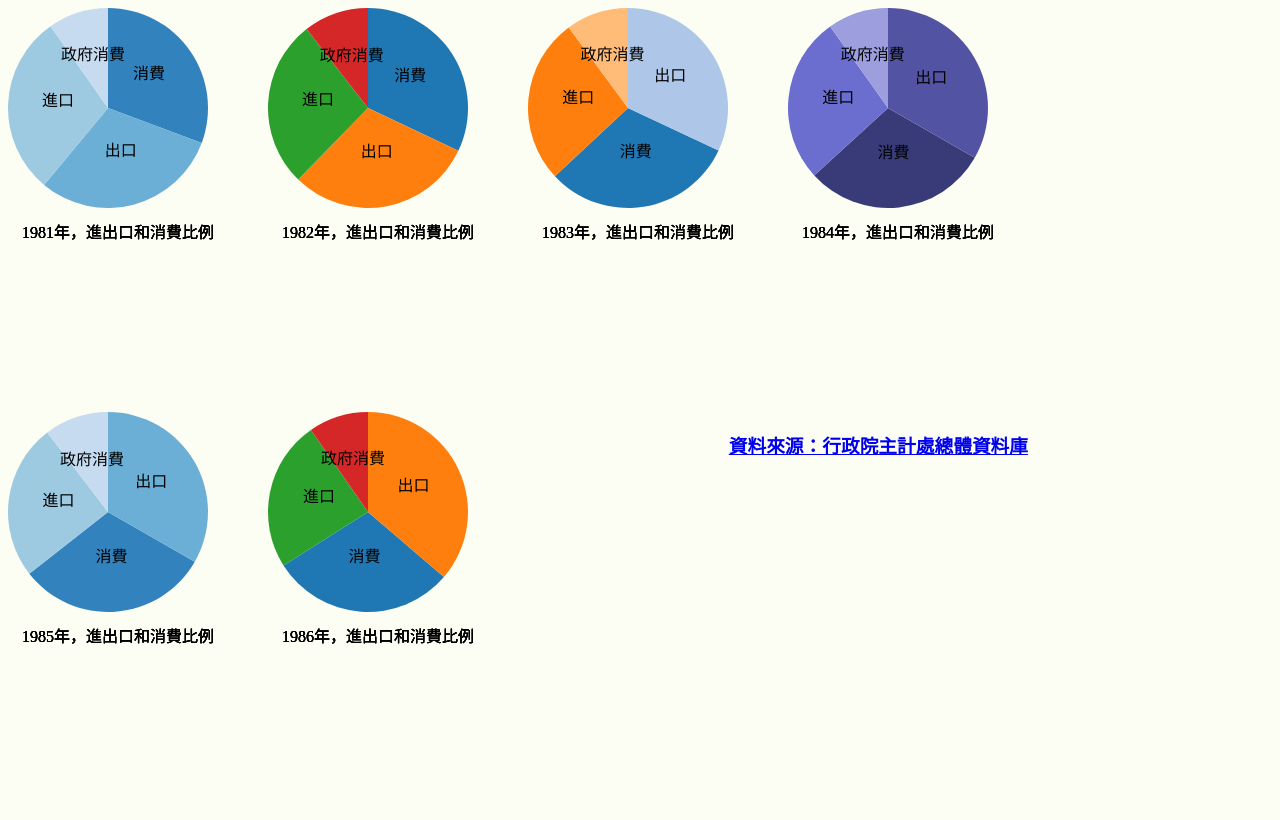
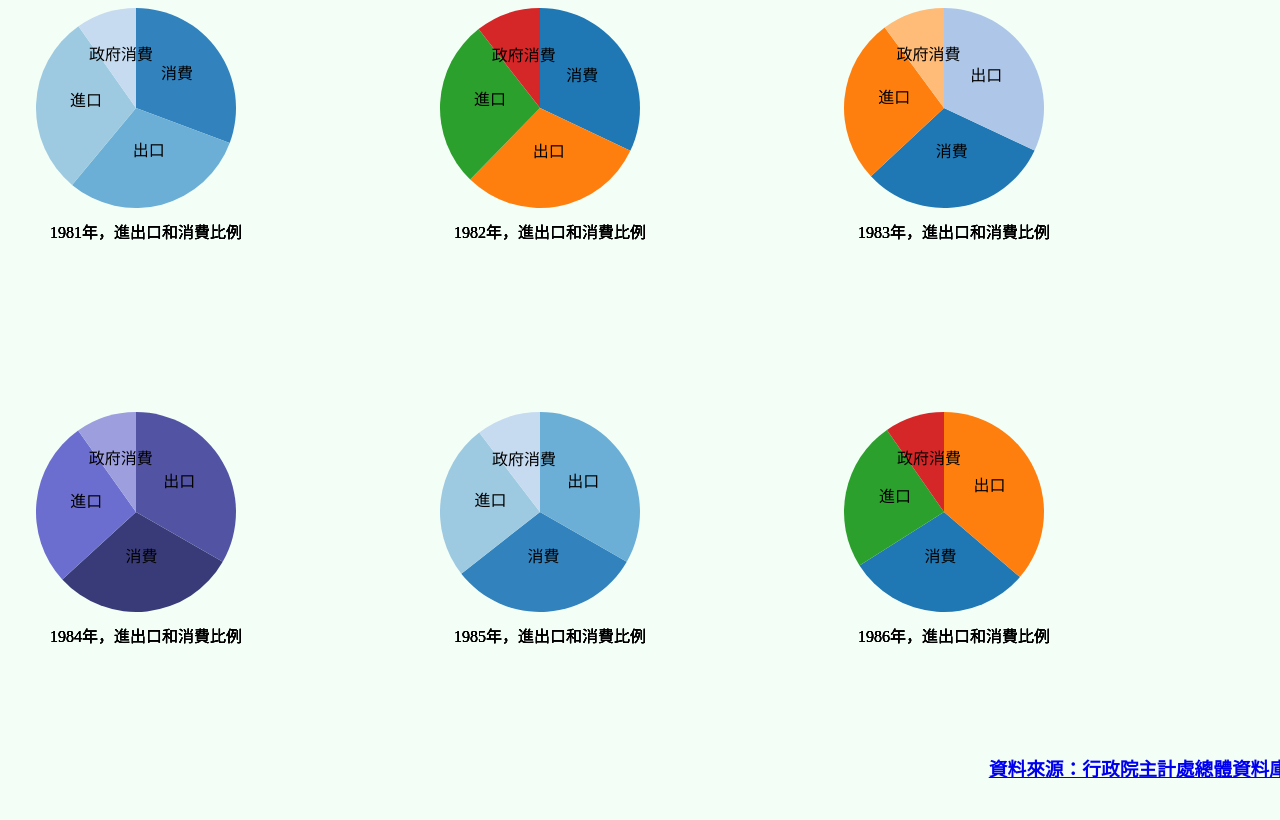
Before and after one commit to NTU-CSX-D3JS/b05902108, a plain HTML site: page pie.html in a window 1280 px wide. Drawn offline with nearby package versions, Linux system fonts and the light colour scheme.

Commit message:
Add files via upload

```diff
--- a/pie.html
+++ b/pie.html
@@ -5,24 +5,21 @@
 	<meta charset="UTF-8">
 	<style>
 		body{
-			background-color: #fdfef3;
+			background-color: #f2fef6;
 		}
-		#chart0{ width:250px; min-height:70px; float:left; margin-right:10px; }
-		#chart1{ width:250px; min-height:70px; float:left; margin-right:10px; }
-		#chart2{ width:250px; min-height:70px; float:left; margin-right:10px; }
-		#chart3{ width:250px; min-height:70px; float:left; margin-right:10px; }
-		#chart4{ width:250px; min-height:70px; float:left; margin-right:10px; }
-		#chart5{ width:250px; min-height:70px; float:left; margin-right:10px; }
-		#source{ width:500px; min-height:70px; float:left; margin-right:10px;  }
+		.floating-box{ display: inline-block;}
+		#source{ position: fixed; bottom: 0; width: 100%;}
 	</style>
 </head>
 <body>
-	<div id="chart0"></div>
-	<div id="chart1"></div>
-	<div id="chart2"></div>
-	<div id="chart3"></div>
-	<div id="chart4"></div>
-	<div id="chart5"></div>
+	<div align="center">
+		<div id="chart0" class="floating-box"></div>
+		<div id="chart1" class="floating-box"></div>
+		<div id="chart2" class="floating-box"></div>
+		<div id="chart3" class="floating-box"></div>
+		<div id="chart4" class="floating-box"></div>
+		<div id="chart5" class="floating-box"></div>
+	</div>
 	<script>
 		var url = "https://ntu-csx-d3js.github.io/b05902108/macro.csv";
 		d3.csv(url, function(temp){
```
